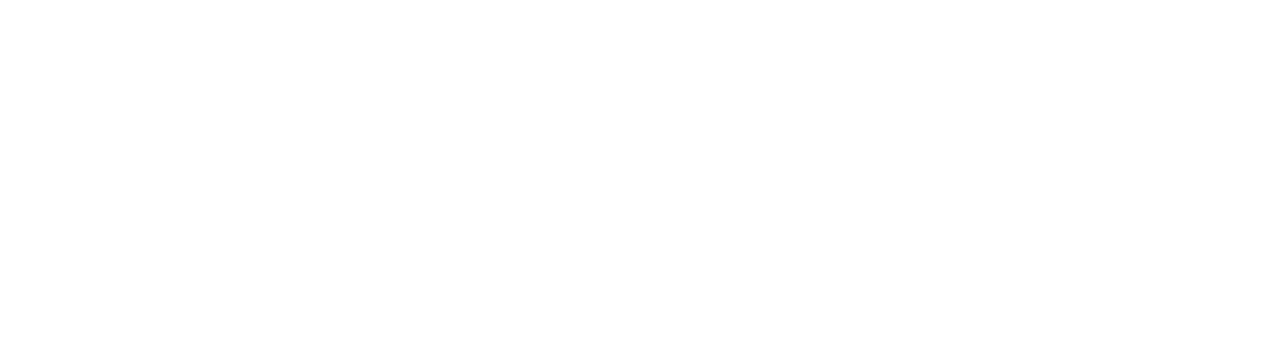
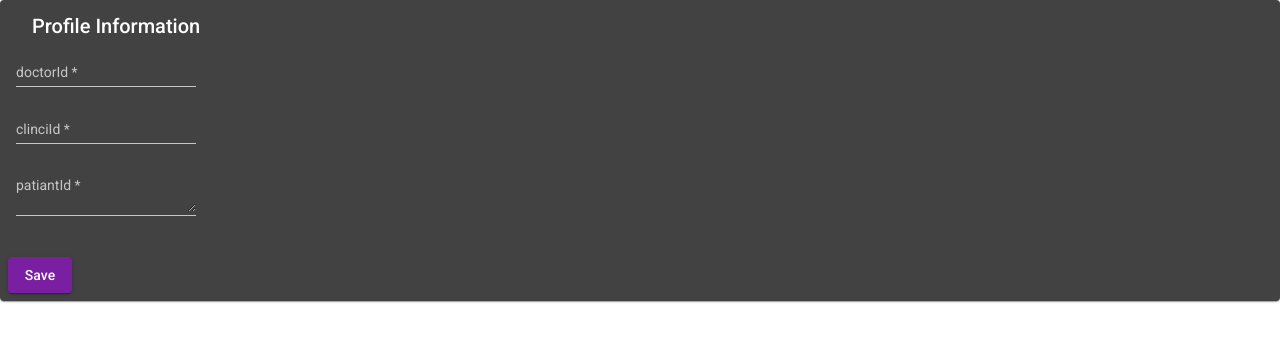
Before and after one commit to EdroVolt/clinic-manegment-system-angular, an Angular app: page /prescriptions/edit/1 in a window 1280 px wide. Before the commit this address led to /. Shown: the top 342 px of the page. Built offline with nearby package versions, Linux system fonts and the light colour scheme; no server answers.

Commit message:
CMSF-8-fd-feat-prescription-add-edit-component

```diff
--- a/src/app/app-routing.module.ts
+++ b/src/app/app-routing.module.ts
@@ -7,6 +7,8 @@
 import { ViewTableComponent } from './view-table/view-table.component';
 import { AppointmentEditComponent} from './appointment/appointment-edit/appointment-edit.component'
 import { AppointmentAddComponent } from './appointment/appointment-add/appointment-add.component';
+import { PrescriptionAddComponent } from './prescription/prescription-add/prescription-add.component';
+import { PrescriptionEditComponent } from './prescription/prescription-edit/prescription-edit.component';
 
 const routes: Routes = [
   // { path: 'home' },
@@ -27,6 +29,8 @@
   {path: 'appointments/edit/:id' ,component:AppointmentEditComponent},
   {path: 'appointments/add' ,component:AppointmentAddComponent},
   { path: 'prescriptions', component: ViewTableComponent },
+  {path:'prescriptions/add', component: PrescriptionAddComponent},
+  {path:'prescriptions/edit/:id', component: PrescriptionEditComponent},
   { path: 'appointments', component: ViewTableComponent },
   { path: 'clinics', component: ViewTableComponent },
   // { path: '**' },
--- a/src/app/app.module.ts
+++ b/src/app/app.module.ts
@@ -11,6 +11,7 @@
 import { MedicineModule } from './medicine/medicine.module';
 import { DoctorModule } from './doctor/doctor.module';
 import { AppointmentModule} from './appointment/appointment.module';
+import { PrescriptionModule } from './prescription/prescription.module';
 
 @NgModule({
   declarations: [AppComponent, ViewTableComponent],
@@ -23,7 +24,8 @@
     HttpClientModule,
     MedicineModule,
     AppointmentModule,
-    DoctorModule
+    DoctorModule,
+    PrescriptionModule
   ],
   providers: [],
   bootstrap: [AppComponent],
--- /dev/null
+++ b/src/app/prescription/prescription-add/prescription-add.component.html
@@ -0,0 +1,39 @@
+<form [formGroup]="profileForm" #ngForm="ngForm" class="form-container">
+    <mat-card>
+        <mat-card-header>
+            <mat-card-title>
+                Profile Information <span *ngIf="ngForm.submitted && !profileForm.valid" class="small-font"
+                    [ngClass]="{'invalid': ngForm.submitted }">* required</span>
+            </mat-card-title>
+        </mat-card-header>
+        <mat-card-content>
+            <div class="row">
+                <div class="col-md-6">
+                    <mat-form-field class="full-width">
+                        <input formControlName="doctorId" [(ngModel)]="prescription.doctorId" matInput
+                            placeholder="doctorId">
+                    </mat-form-field>
+                </div>
+                <div class="col-md-6">
+                    <mat-form-field class="full-width">
+                        <input formControlName="clinciId" [(ngModel)]="prescription.clinciId" matInput
+                            placeholder="clinciId">
+                    </mat-form-field>
+                </div>
+            </div>
+            <div class="row">
+                <div class="col-sm-6">
+                    <mat-form-field class="full-width">
+                        <textarea formControlName="patiantId" [(ngModel)]="prescription.patiantId" matInput
+                            placeholder="patiantId"></textarea>
+                    </mat-form-field>
+                </div>
+
+            </div>
+
+        </mat-card-content>
+        <mat-card-actions>
+            <button (click)="saveForm()" mat-raised-button color="primary">Save</button>
+        </mat-card-actions>
+    </mat-card>
+</form>
--- /dev/null
+++ b/src/app/prescription/prescription-add/prescription-add.component.ts
@@ -0,0 +1,44 @@
+import { Component, OnInit } from '@angular/core';
+import { FormBuilder, Validators } from '@angular/forms';
+import { ActivatedRoute, Router } from '@angular/router';
+import { Prescription } from 'src/app/model/prescription';
+import { PrescriptionService } from 'src/app/service/prescription.service';
+
+@Component({
+  selector: 'app-prescription-add',
+  templateUrl: './prescription-add.component.html',
+  styleUrls: ['./prescription-add.component.scss'],
+})
+export class PrescriptionAddComponent implements OnInit {
+  prescription: Prescription = {
+    _id: '',
+    title: '',
+    doctorId: '',
+    clinciId: '',
+    patiantId: '',
+    medicines: '',
+    description: '',
+  };
+  constructor(
+    private formBuilder: FormBuilder,
+    private prescriptionServe: PrescriptionService,
+    private activeRouter: ActivatedRoute,
+    private router: Router
+  ) {}
+
+  ngOnInit(): void {}
+  profileForm = this.formBuilder.group({
+    doctorId: ['', [Validators.required]],
+    clinciId: ['', [Validators.required]],
+    patiantId: ['', [Validators.required]],
+  });
+
+  saveForm() {
+    if (this.profileForm.valid) {
+      this.prescriptionServe.add(this.prescription).subscribe((data) => {
+        console.log(data);
+        this.router.navigate(['/prescriptions']);
+      });
+    }
+  }
+}
--- /dev/null
+++ b/src/app/prescription/prescription-edit/prescription-edit.component.html
@@ -0,0 +1,39 @@
+<form [formGroup]="profileForm" #ngForm="ngForm" class="form-container">
+    <mat-card>
+        <mat-card-header>
+            <mat-card-title>
+                Profile Information <span *ngIf="ngForm.submitted && !profileForm.valid" class="small-font"
+                    [ngClass]="{'invalid': ngForm.submitted }">* required</span>
+            </mat-card-title>
+        </mat-card-header>
+        <mat-card-content>
+            <div class="row">
+                <div class="col-md-6">
+                    <mat-form-field class="full-width">
+                        <input formControlName="doctorId" [(ngModel)]="prescription.doctorId" matInput
+                            placeholder="doctorId">
+                    </mat-form-field>
+                </div>
+                <div class="col-md-6">
+                    <mat-form-field class="full-width">
+                        <input formControlName="clinciId" [(ngModel)]="prescription.clinciId" matInput
+                            placeholder="clinciId">
+                    </mat-form-field>
+                </div>
+            </div>
+            <div class="row">
+                <div class="col-sm-6">
+                    <mat-form-field class="full-width">
+                        <textarea formControlName="patiantId" [(ngModel)]="prescription.patiantId" matInput
+                            placeholder="patiantId"></textarea>
+                    </mat-form-field>
+                </div>
+
+            </div>
+
+        </mat-card-content>
+        <mat-card-actions>
+            <button (click)="saveForm()" mat-raised-button color="primary">Save</button>
+        </mat-card-actions>
+    </mat-card>
+</form>
--- /dev/null
+++ b/src/app/prescription/prescription-edit/prescription-edit.component.ts
@@ -0,0 +1,50 @@
+import { Component, OnInit } from '@angular/core';
+import { FormBuilder, Validators } from '@angular/forms';
+import { ActivatedRoute, Router } from '@angular/router';
+import { Prescription } from 'src/app/model/prescription';
+import { PrescriptionService } from 'src/app/service/prescription.service';
+
+@Component({
+  selector: 'app-prescription-edit',
+  templateUrl: './prescription-edit.component.html',
+  styleUrls: ['./prescription-edit.component.scss'],
+})
+export class PrescriptionEditComponent implements OnInit {
+  prescription: Prescription = {
+    _id: '',
+    title: '',
+    doctorId: '',
+    clinciId: '',
+    patiantId: '',
+    medicines: '',
+    description: '',
+  };
+  constructor(
+    private formBuilder: FormBuilder,
+    private prescriptionServe: PrescriptionService,
+    private activeRouter: ActivatedRoute,
+    private router: Router
+  ) {}
+
+  ngOnInit(): void {
+    this.activeRouter.params.subscribe((a) => {
+      this.prescriptionServe
+        .getOne(a['id'])
+        .subscribe((data) => (this.prescription = data));
+    });
+  }
+  profileForm = this.formBuilder.group({
+    doctorId: ['', [Validators.required]],
+    clinciId: ['', [Validators.required]],
+    patiantId: ['', [Validators.required]],
+  });
+
+  saveForm() {
+    if (this.profileForm.valid) {
+      this.prescriptionServe.edit(this.prescription).subscribe((data) => {
+        console.log(data);
+        this.router.navigate(['/prescriptions']);
+      });
+    }
+  }
+}
```
Also changed, not shown: src/app/prescription/prescription.module.ts (added, +11 -0 lines), src/app/prescription/prescription-add/prescription-add.component.scss (added), src/app/prescription/prescription-edit/prescription-edit.component.scss (added), 2 other files (tests, documents, lock files or other folders).
